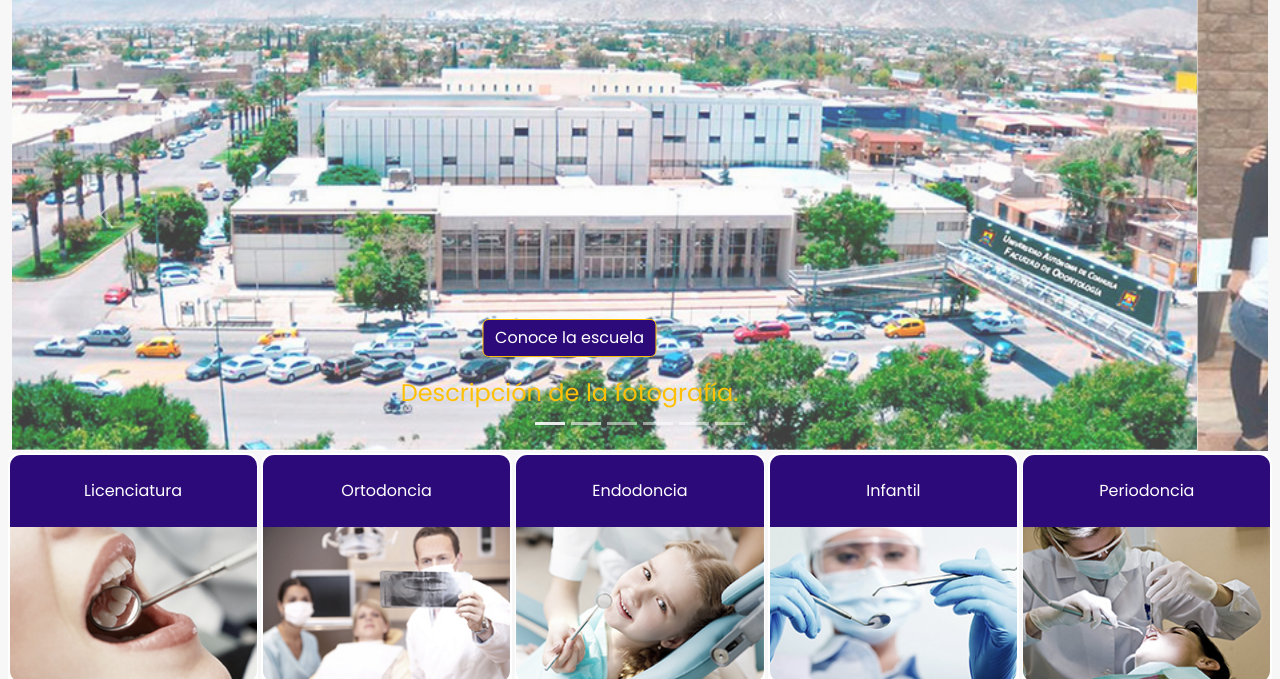
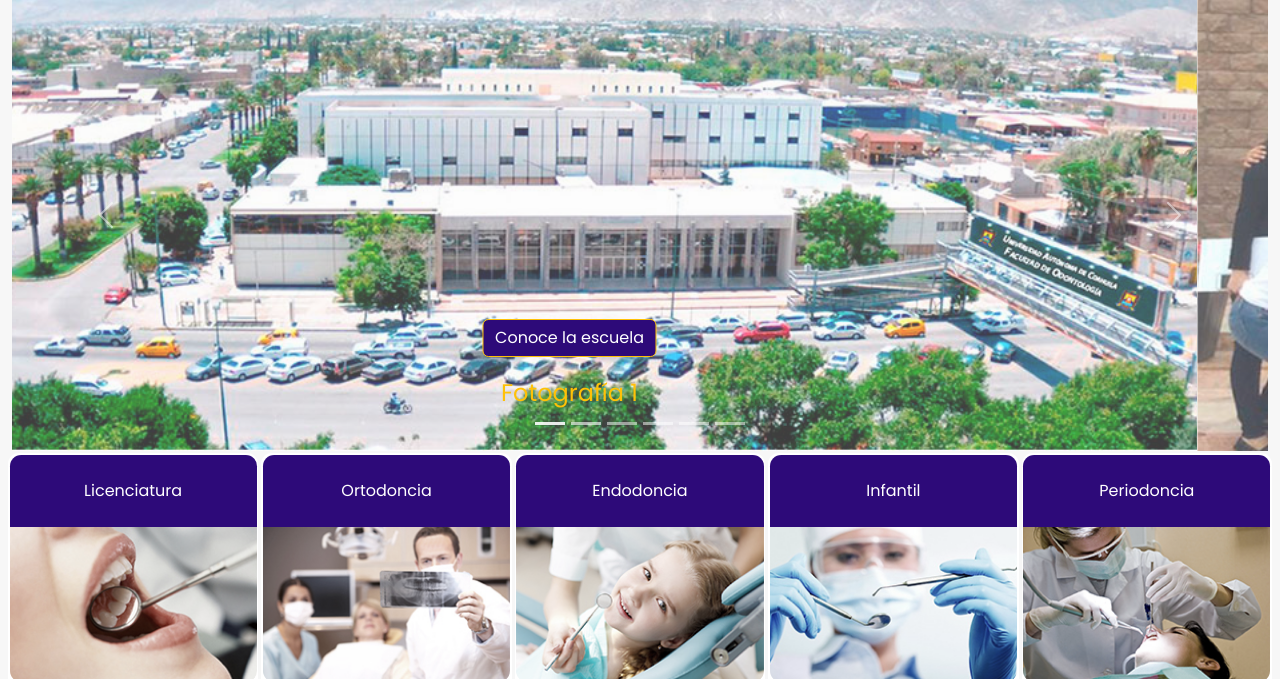
Before and after one commit to salvadorceniceros/tercerproyectofinal, a website: page index.html in a window 1280 px wide. Shown: the part 135-814 px from the top of the page. Drawn offline with nearby package versions, Linux system fonts and the light colour scheme.

Commit message:
Actualización de index

```diff
--- a/index.html
+++ b/index.html
@@ -129,7 +129,7 @@
                 <img src="img/lsw1.jpg" class="d-block w-100" alt="Primer Foto">
                 <div class="carousel-caption d-none d-md-block">
                   <h5><a class="btn btn-warning" href="#">Conoce la escuela</a></h5>
-                  <p class="text-center text-warning fs-4">Descripción de la fotografía.</p>
+                  <p class="text-center text-warning fs-4">Fotografía 1</p>
                 </div>
               </div>
               <div class="carousel-item">
```
